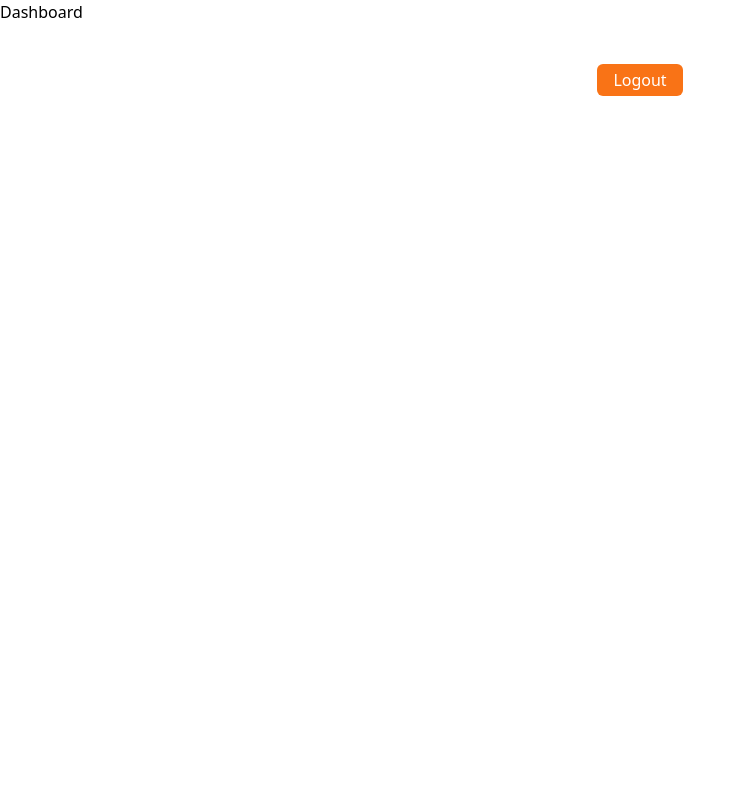
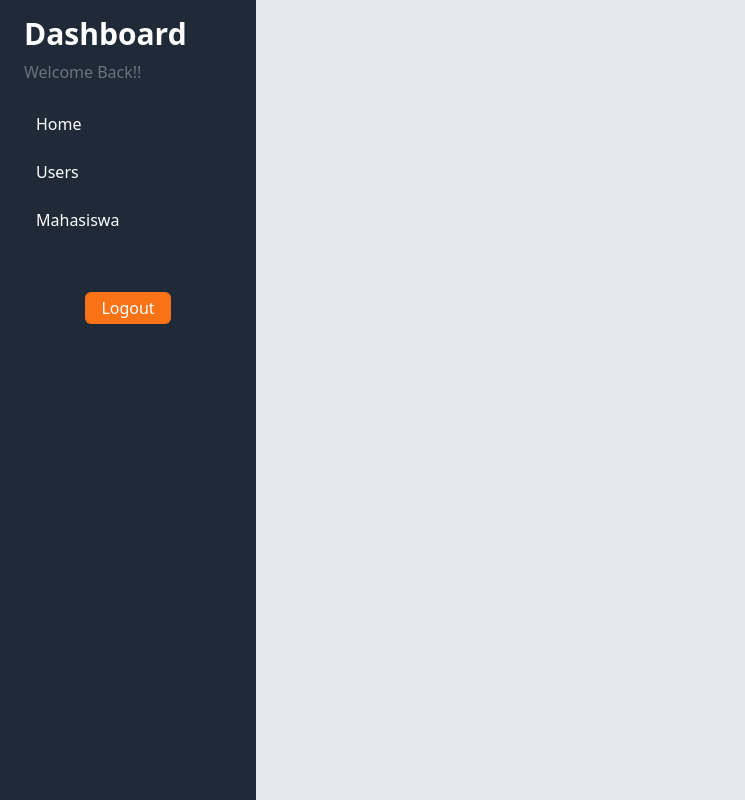
Before and after one commit to maliefrr/ektm, a React (Create React App) app in the folder frontend/: page /dashboard in a window 1280 px wide. Shown: the whole page, without its empty margins (0-745 px from the left). Built offline with nearby package versions, Linux system fonts and the light colour scheme.

Commit message:
add sidebar on dashboard

```diff
--- a/frontend/package.json
+++ b/frontend/package.json
@@ -13,6 +13,7 @@
     "dotenv": "^16.0.3",
     "postcss": "^8.4.19",
     "react": "^18.2.0",
+    "react-burger-menu": "^3.0.9",
     "react-dom": "^18.2.0",
     "react-icons": "^4.6.0",
     "react-loader-spinner": "^5.3.4",
--- a/frontend/src/pages/Dashboard.jsx
+++ b/frontend/src/pages/Dashboard.jsx
@@ -2,10 +2,9 @@ import React from 'react'
 import Button from '../components/Button'
 import { useDispatch} from 'react-redux'
 import {logout,reset} from "../features/auth/authSlice"
-import {useNavigate} from "react-router-dom"
+import {useNavigate,Link} from "react-router-dom"
 
 const Dashboard = () => {
-
     const dispatch = useDispatch()
     const navigate = useNavigate()
     // const {user} = useSelector((state) => state.auth)
@@ -17,8 +16,29 @@ const Dashboard = () => {
     }
     return (
         <>
-            <h1>Dashboard</h1>
-            <Button text="Logout" onClick={onLogout}/>
+            <div className="flex flex-col h-screen bg-gray-200">
+                {/* sidebar */}
+                <div className="w-64 bg-gray-800 h-screen fixed top-0 bottom-0 left-0 sidebar">
+                    <div className="py-4 px-6 text-white">
+                        <h1 className="text-3xl font-bold mb-2">Dashboard</h1>
+                        <p className="text-gray-500">Welcome Back!!</p>
+                    </div>
+                    <ul className="list-none p-0">
+                        <li className='py-2 px-6'>
+                            <Link to={"/dashboard"} className="block text-white hover:bg-gray-700 rounded-full py-1 px-3">Home</Link>
+                        </li>
+                        <li className='py-2 px-6'>
+                            <Link to={"/dashboard"} className="block text-white hover:bg-gray-700 rounded-full py-1 px-3">Users</Link>
+                        </li>
+                        <li className='py-2 px-6'>
+                            <Link to={"/dashboard"} className="block text-white hover:bg-gray-700 rounded-full py-1 px-3">Mahasiswa</Link>
+                        </li>
+                        <li className='py-2 px-6'>
+                            <Button text="Logout" onClick={onLogout}/>
+                        </li>
+                    </ul>
+                </div>
+            </div>
         </>
     )
 }
```
Also changed, not shown: frontend/src/index.css (line endings or trailing spaces), 1 other file (tests, documents, lock files or other folders).
